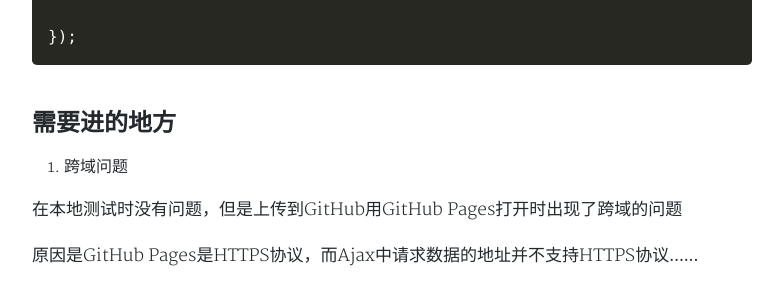
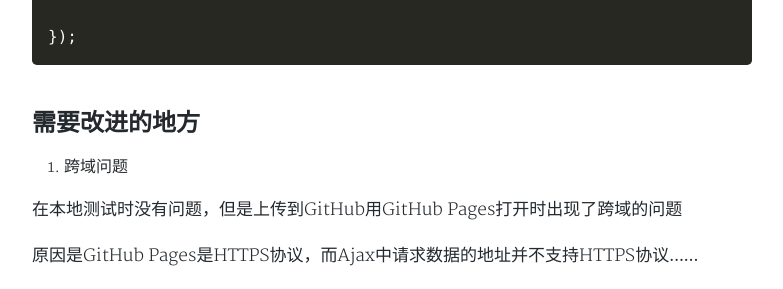
Before and after one commit to niuyi1017/niuyi1017.github.io, a Jekyll site: the page built from _posts/2018-05-06-webapp-train.md, in a window 1280 px wide and 900 px high, scrolled down 4022 px. Shown: the part 152-441 px from the top of the window, without its empty margins (248-1031 px from the left). Built offline with Jekyll 4.4.1, drawn with Linux system fonts in a browser that asks for light colours; nearby versions of some CDN libraries; comment, search, counter and statistics services are not loaded; a style sheet for code colours, icons or effects is not loaded.

Commit message:
Update 2018-05-06-webapp-train.md

````diff
--- a/_posts/2018-05-06-webapp-train.md
+++ b/_posts/2018-05-06-webapp-train.md
@@ -123,13 +123,13 @@ $.mobile.changePage("#detail");
 });
 ```
 
-## 需要进的地方
+## 需要改进的地方
 1.  跨域问题
 
 在本地测试时没有问题，但是上传到GitHub用GitHub Pages打开时出现了跨域的问题
 
 原因是GitHub Pages是HTTPS协议，而Ajax中请求数据的地址并不支持HTTPS协议......
-2.   功能少
+2.  功能少
 
 三个tab形同虚设...
 
````
